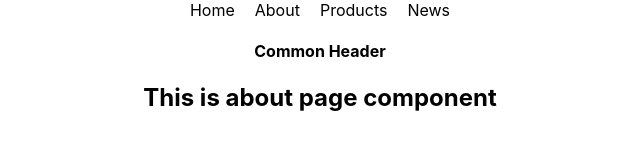
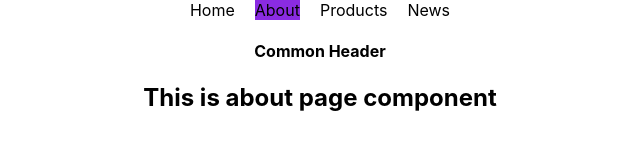
Before and after one commit to mostafizurhh/react-router-basics, a React (Create React App) app: page /about in a window 1280 px wide. Shown: the top 160 px of the page, without its empty margins (320-960 px from the left). Built offline with nearby package versions, Linux system fonts and the light colour scheme.

Commit message:
created active route

```diff
--- a/src/components/Header/Header.css
+++ b/src/components/Header/Header.css
@@ -7,3 +7,7 @@
 .header a:hover {
     background-color: orange;
 }
+
+.active {
+    background-color: blueviolet;
+}
--- a/src/components/Header/Header.js
+++ b/src/components/Header/Header.js
@@ -1,15 +1,22 @@
 import React from 'react';
-import { Link } from 'react-router-dom';
+import { NavLink } from 'react-router-dom';
 import './Header.css'
 
 const Header = () => {
     return (
         <div className='header'>
             <nav>
-                <Link to='/home'>Home</Link>
+                {/* create active link */}
+
+                <NavLink className={({ isActive }) => isActive ? 'active' : undefined} to='/home'>Home</NavLink>
+                <NavLink to='/about'>About</NavLink>
+                <NavLink to='/products'>Products</NavLink>
+                <NavLink to='/news'>News</NavLink>
+
+                {/* <Link to='/home'>Home</Link>
                 <Link to='/about'>About</Link>
                 <Link to='/products'>Products</Link>
-                <Link to='/news'>News</Link>
+                <Link to='/news'>News</Link> */}
             </nav>
 
             <h4>Common Header</h4>
```
